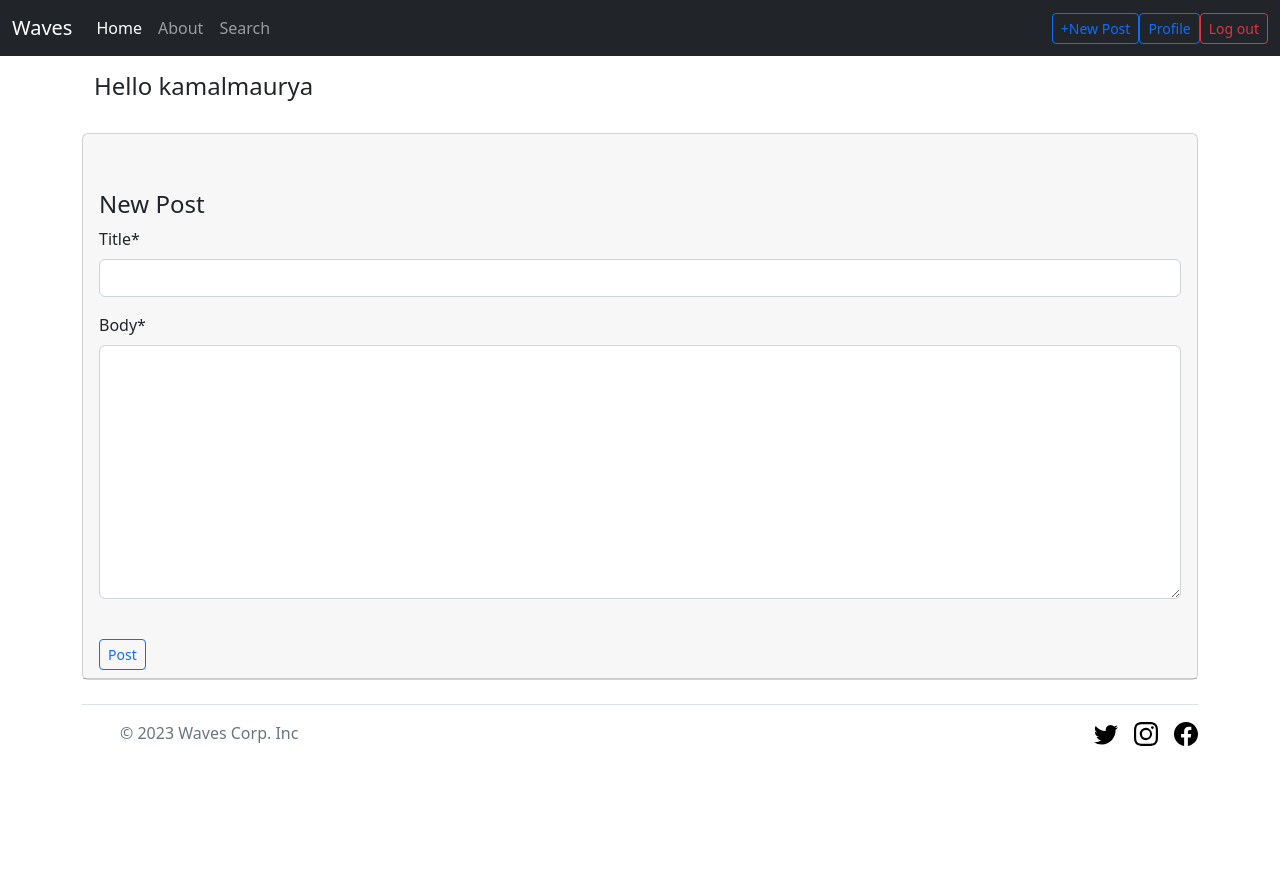
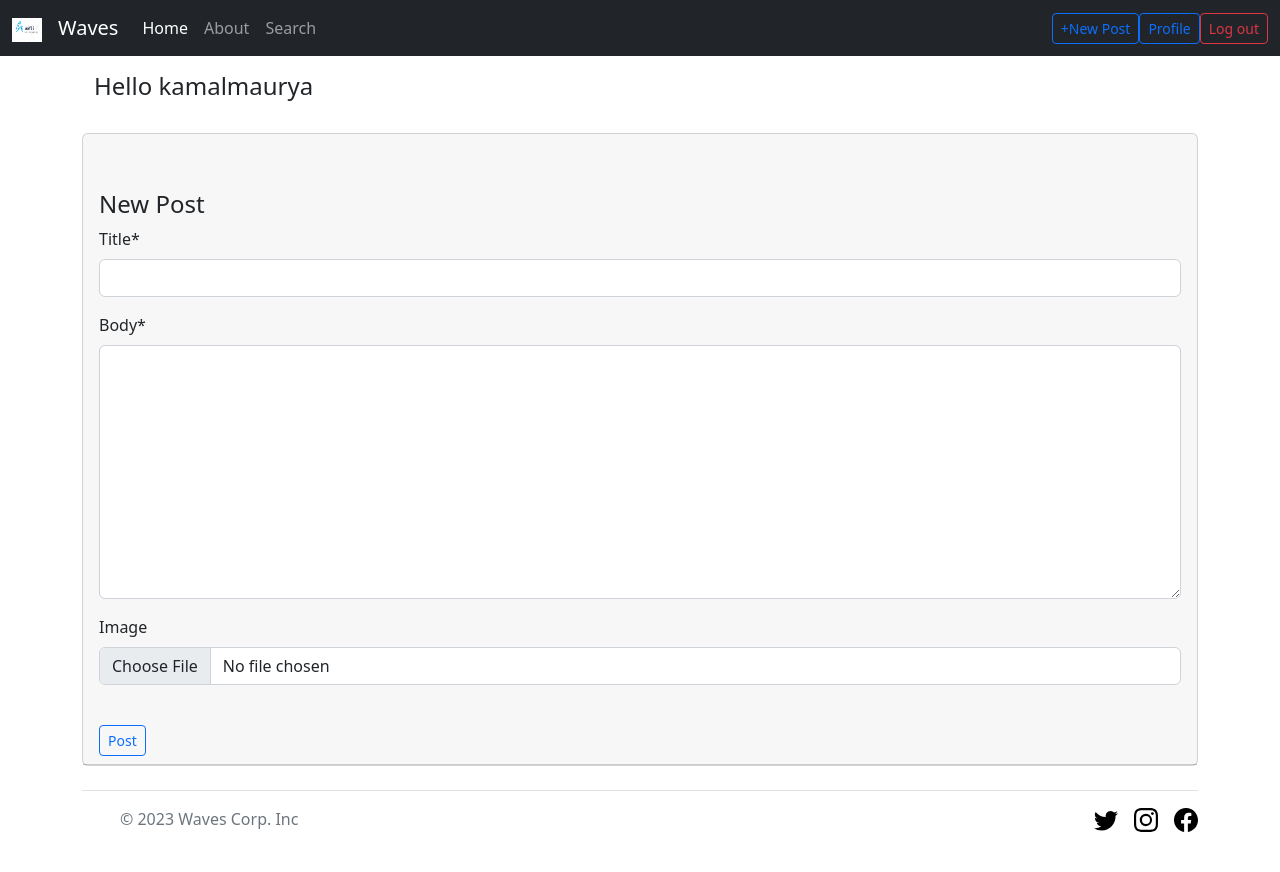
Before and after one commit to Kamal123-cyber/Waves, a Django app: page /post/new/ in a window 1280 px wide. Before the commit the page ends 746 px from the top, so only its background shows below. Run offline with Django 3.2, Linux system fonts and the light colour scheme; a user stored in the database is signed in; parts of the project's set-up code (start-up, migrations or seed data) failed here and were passed over; some libraries are stand-ins or nearby versions.

Commit message:
images function added

```diff
--- a/blog/models.py
+++ b/blog/models.py
@@ -10,8 +10,14 @@ class Post(models.Model):
     title = models.CharField(max_length=32)
     author = models.ForeignKey('auth.User', on_delete=models.CASCADE)
     body = models.TextField()
+    image = models.ImageField(upload_to='post_file', blank=True, null=True)
     date = models.DateTimeField(default=timezone.now)
-
+    @property
+    def imageURL(self):
+        if self.image:
+            return self.image.url
+        else:
+            return None
 
     def __str__(self):
         return self.title
--- a/blog/templates/blog/home.html
+++ b/blog/templates/blog/home.html
@@ -8,6 +8,7 @@
     <span class="text-muted">by {{ post.author }} {{post.date}}</span>
   </div>
   <div class="card-body">{{ post.body }}</div>
+  <img class="img-rounded" src="{{ post.imageURL }}" heigth = 300 width=300>
   <a class="text-center" href="#">comments</a>
 </div>
 <br/>
--- a/blog/templates/blog/index.html
+++ b/blog/templates/blog/index.html
@@ -48,6 +48,9 @@
         <!-- Fixed navbar -->
         <nav class="navbar navbar-expand-md navbar-dark fixed-top bg-dark">
           <div class="container-fluid">
+            <a class="navbar-brand">
+              <img src="{% static 'blog/logo.png' %}" alt="" width="30" height="24">
+            </a>
             <a class="navbar-brand" href="{% url 'home' %}">Waves</a>
             <button class="navbar-toggler" type="button" data-bs-toggle="collapse" data-bs-target="#navbarCollapse" aria-controls="navbarCollapse" aria-expanded="false" aria-label="Toggle navigation">
               <span class="navbar-toggler-icon"></span>
--- a/blog/templates/blog/post-detail.html
+++ b/blog/templates/blog/post-detail.html
@@ -7,6 +7,7 @@
     <span class="text-muted">by {{ object.author }}</span>
   </div>
   <div class="card-body">{{ object.body }}</div>
+  <img class="img-rounded" src="{{ post.imageURL }}" heigth = 200 width=200>
   {% if user.is_authenticated %}
       <div class="card-body text-right"><a class="btn btn-outline-primary btn-sm" href="{% url 'update' post.pk %}">Edit Post</a>  <a class="btn btn-outline-danger btn-sm" href="{% url 'post-delete' post.pk %}">Delete Post</a><div>
         {% else %}
--- a/blog/templates/blog/post_new.html
+++ b/blog/templates/blog/post_new.html
@@ -6,7 +6,7 @@
     <div class="card">
       <div class="card-header">
       <h4 class="mt-5">New Post</h4>
-      <form action="" method="post">{% csrf_token %}
+      <form action="" method="post" enctype = "multipart/form-data">{% csrf_token %}
         {{ form|crispy }}<br>
         <!--<input type="submit" value="Post">
         <a class="btn btn-outline-primary btn-sm" type="submit">Post</a>-->
--- a/blog/views.py
+++ b/blog/views.py
@@ -14,7 +14,7 @@ from .forms import CommentForm
 class BlogListView(ListView):
     model = Post
     template_name = 'blog/home.html'
-    paginate_by = 4
+    paginate_by = 10
 
 class BlogDetailView(DetailView):
     model = Post
@@ -22,7 +22,7 @@ class BlogDetailView(DetailView):
 class BlogCreateView(LoginRequiredMixin, CreateView):
     model=Post
     template_name = 'blog/post_new.html'
-    fields = ['title','body']
+    fields = ['title','body', 'image']
 
     def form_valid(self, form):
         form.instance.author = self.request.user
```
Also changed, not shown: blog/migrations/0018_post_file.py (added), blog/migrations/0019_remove_post_file_post_image.py (added), blog/migrations/0020_alter_post_image.py (added), blog/migrations/0021_alter_post_image.py (added), blog/migrations/0022_alter_post_image.py (added), blog/migrations/0023_rename_image_post_images.py (added), blog/migrations/0024_rename_images_post_image.py (added), blog/migrations/0025_alter_post_image.py (added), blog/migrations/0026_alter_post_image.py (added), blog/static/blog/logo.png (added).
